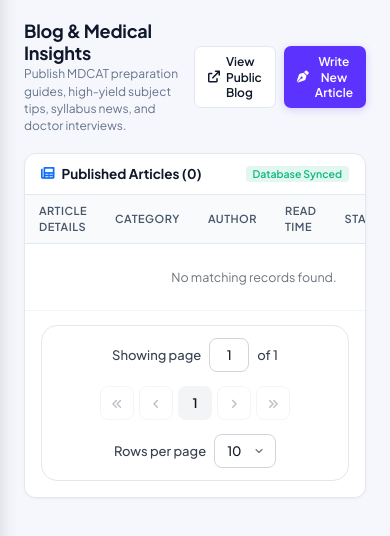
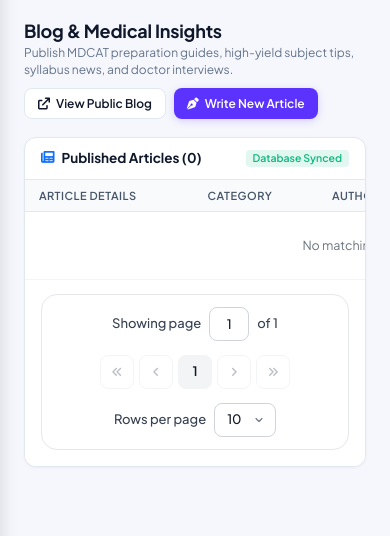
Before and after one commit to MuhammadAhmadAk/DoctorsInn, a Laravel app: template resources/views/backend/blogs/index.blade.php in a window 390 px wide. Shown: the part 58-594 px from the top of the page. Run offline with Laravel 10, Linux system fonts and the light colour scheme; the template is opened without the code that fills it, so the values that code supplies are empty.

Commit message:
fix: make admin panel headers and tables responsive on mobile
Stack page headers and wrap filter forms below 768px so inline min-width
search inputs no longer overflow, and let admin tables scroll instead of
crushing columns to one word per line.

```diff
--- a/public/backend/css/admin.css
+++ b/public/backend/css/admin.css
@@ -1128,4 +1128,37 @@ body {
         justify-content: center;
         padding: 12px 14px;
     }
+
+    /* Page header stacks above filters so inline min-width inputs can't overflow */
+    .page-header {
+        flex-wrap: wrap;
+        align-items: flex-start;
+        gap: 10px;
+    }
+    .page-header > div:first-child {
+        width: 100%;
+    }
+    .page-actions {
+        width: 100%;
+        flex-wrap: wrap;
+    }
+    .page-actions form {
+        flex: 1 1 100%;
+        flex-wrap: wrap;
+    }
+    .page-actions form .form-control,
+    .page-actions form .form-select {
+        min-width: 0 !important;
+        width: auto;
+        flex: 1 1 140px;
+        border-radius: 8px;
+    }
+    .page-actions .btn-adm {
+        border-radius: 8px;
+    }
+
+    /* Let dense admin tables scroll instead of crushing columns to one word per line */
+    .table-responsive .adm-table {
+        min-width: 720px;
+    }
 }
```
